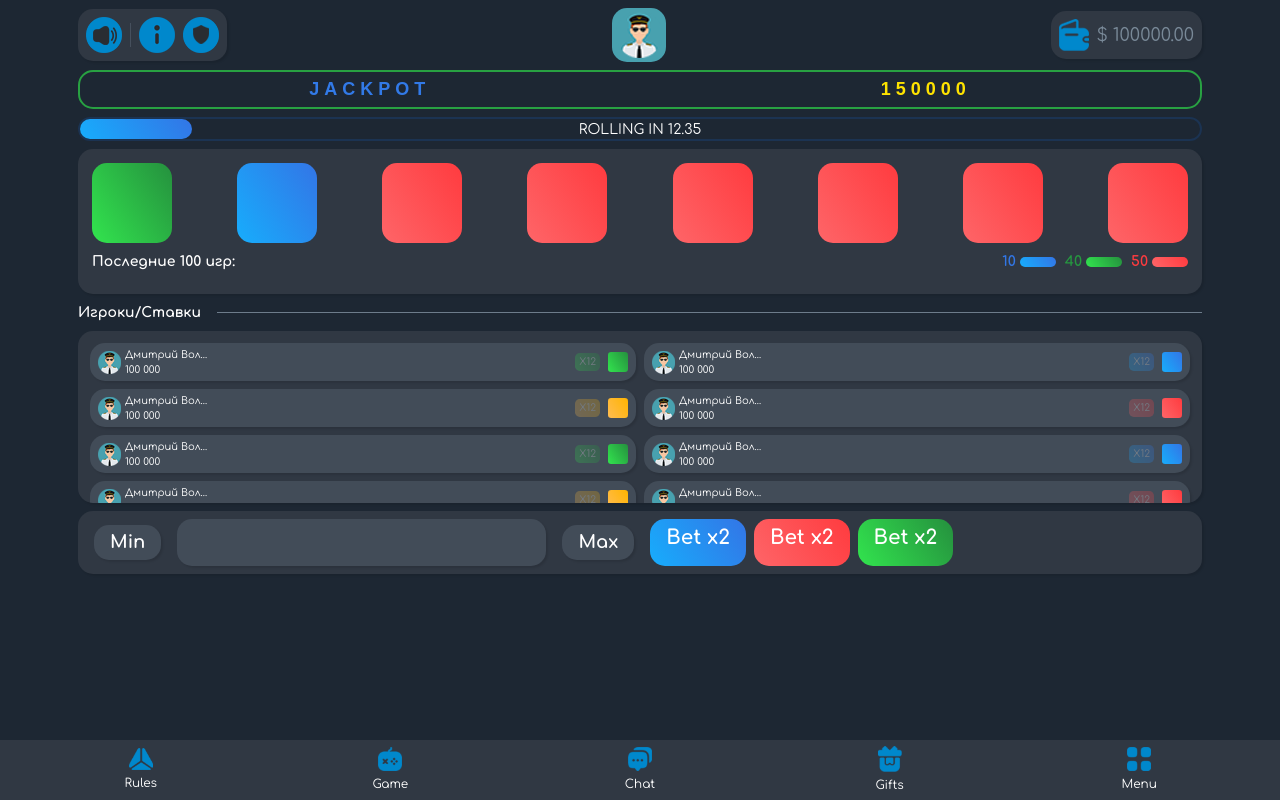
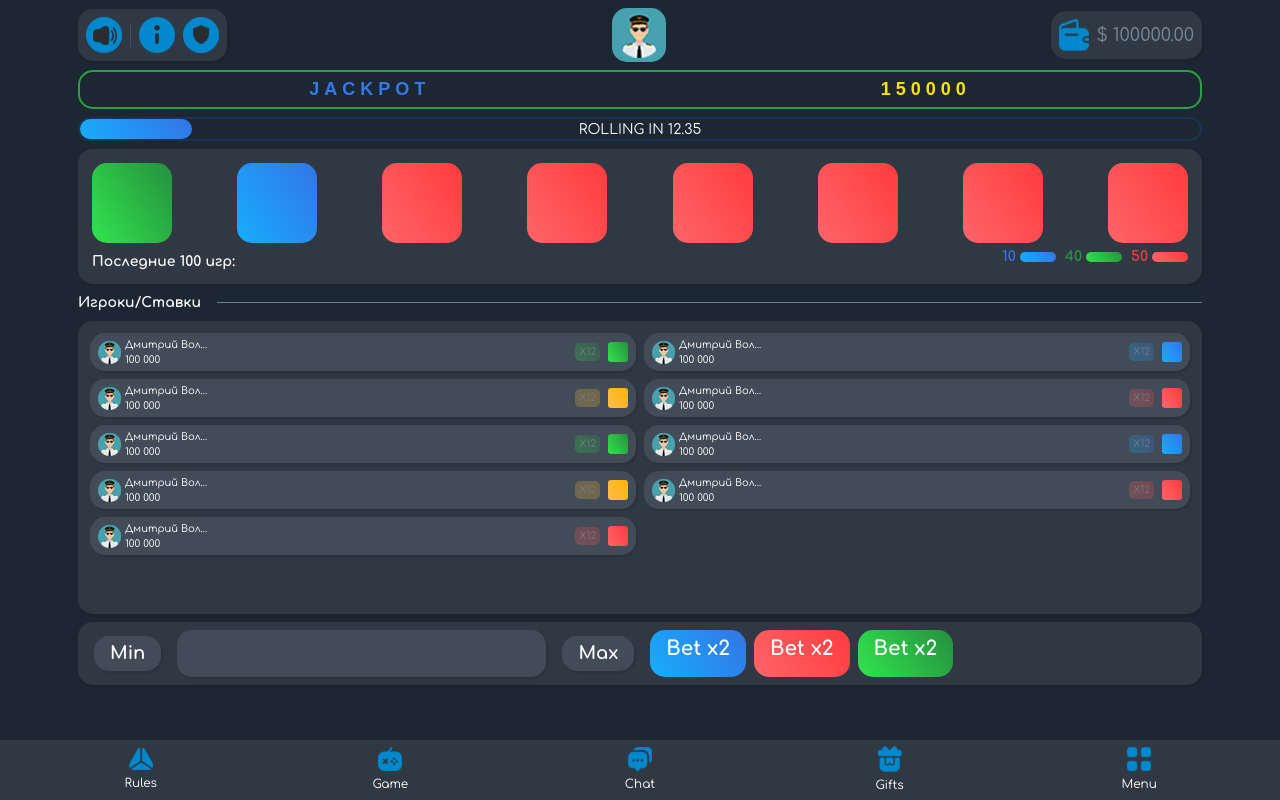
Before and after one commit to weasel-v-dev/tonroll.loc, a PHP site: page / in a window 1280 px wide. Run offline with PHP 8.4, Linux system fonts and the light colour scheme.

Commit message:
fix height of players

```diff
--- a/index.php
+++ b/index.php
@@ -67,7 +67,7 @@
                 </div>
             </div>
             <div class="d-flex justify-content-between">
-                <div class="my-2 me-2 fw-bold font-14">Последние 100 игр:</div>
+                <div class="mt-2 me-2 fw-bold font-14" style="margin-bottom: -2px">Последние 100 игр:</div>
                 <div class="d-flex">
                     <div class="trl-roll__el-history-wrap d-flex align-items-center">
                         <div class="trl-color-blue fw-bold font-14 pe-1 lh-1">10</div>
@@ -89,7 +89,7 @@
             <div class="trl-divider  trl-bg-white"></div>
         </div>
         <div class="trl-bg rounded-5 py-2 px-2 d-flex  justify-content-center trl-players-bets__list overflow-auto"
-             style="height: calc(100vh - 628px); min-height: 103px">
+             style="height: calc(100vh - 507px); min-height: 103px">
             <div class="row g-0" style="height: fit-content">
                 <div class="col-6">
                     <div class="trl-player-bet rounded-5 px-2 py-1 d-flex align-items-center trl-bg-light-2 mx-1 my-1">
```
